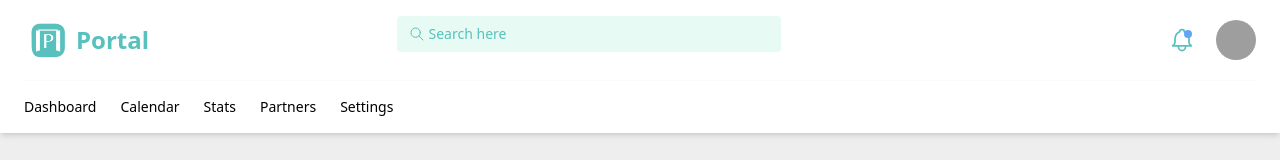
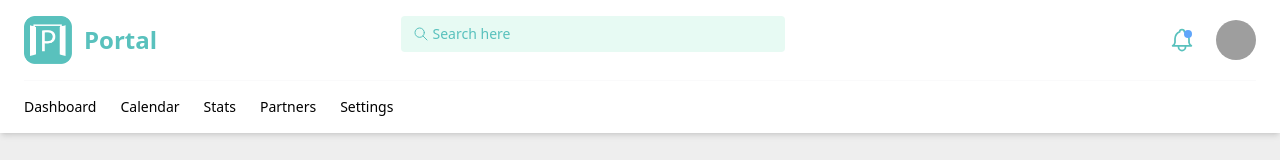
Before and after one commit to chatmethar-comp/portal-sg, a Vue app: page / in a window 1280 px wide. Shown: the top 160 px of the page. Built offline with nearby package versions, Linux system fonts and the light colour scheme; grey boxes are pictures that could not be loaded.

Commit message:
logo commit

```diff
--- a/src/components/Navbar.vue
+++ b/src/components/Navbar.vue
@@ -26,10 +26,10 @@
             aria-label="logo"
             class="focus:outline-none mr-10 flex items-center"
           >
-            <div class="flex gap-1 items-center">
+            <div class="flex gap-3 items-center">
               <!-- <div class="text-4xl text-black"></div> -->
               <div class="w-12 h-12">
-                <img src="../assets/Portal.png" alt="" />
+                <img src="../assets/logo_01.png" alt="" />
               </div>
               <div class="text-2xl text-primary font-bold">Portal</div>
             </div>
```
Also changed, not shown: src/assets/logo_01.png (added).
